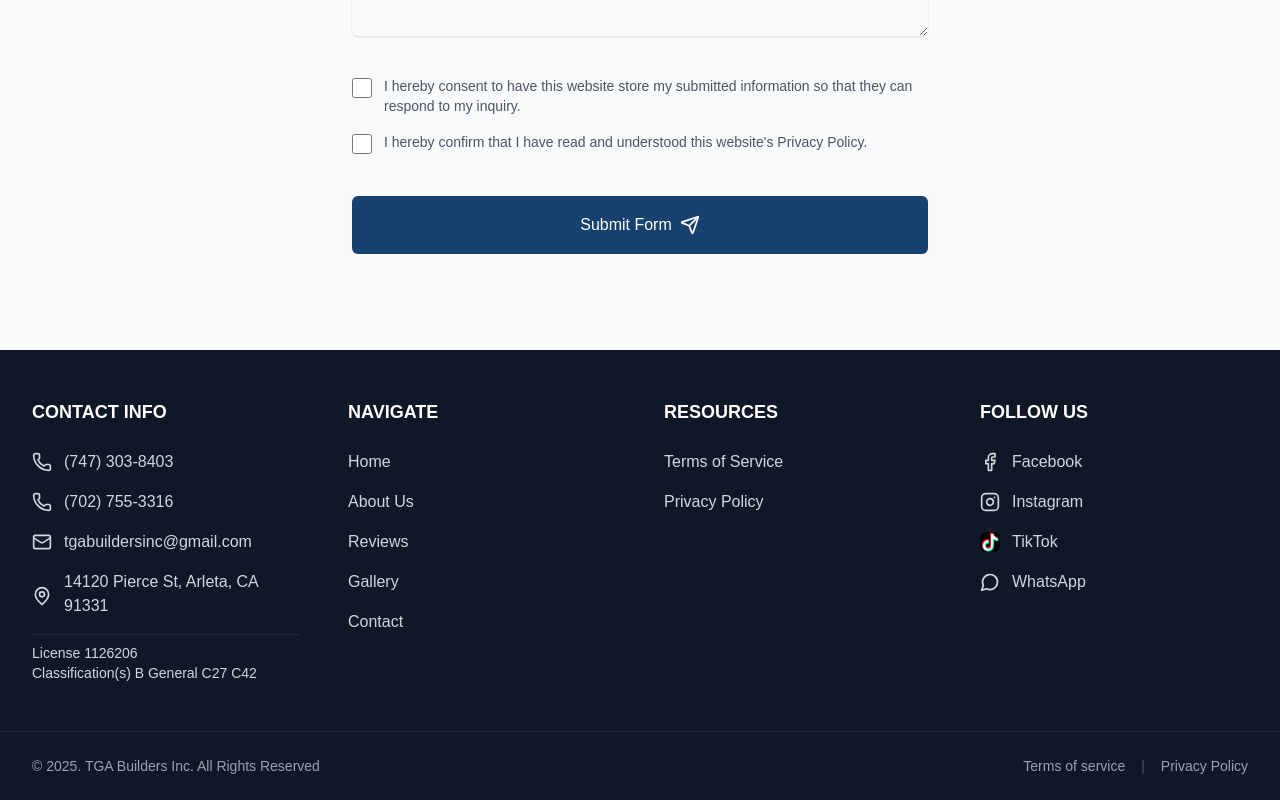
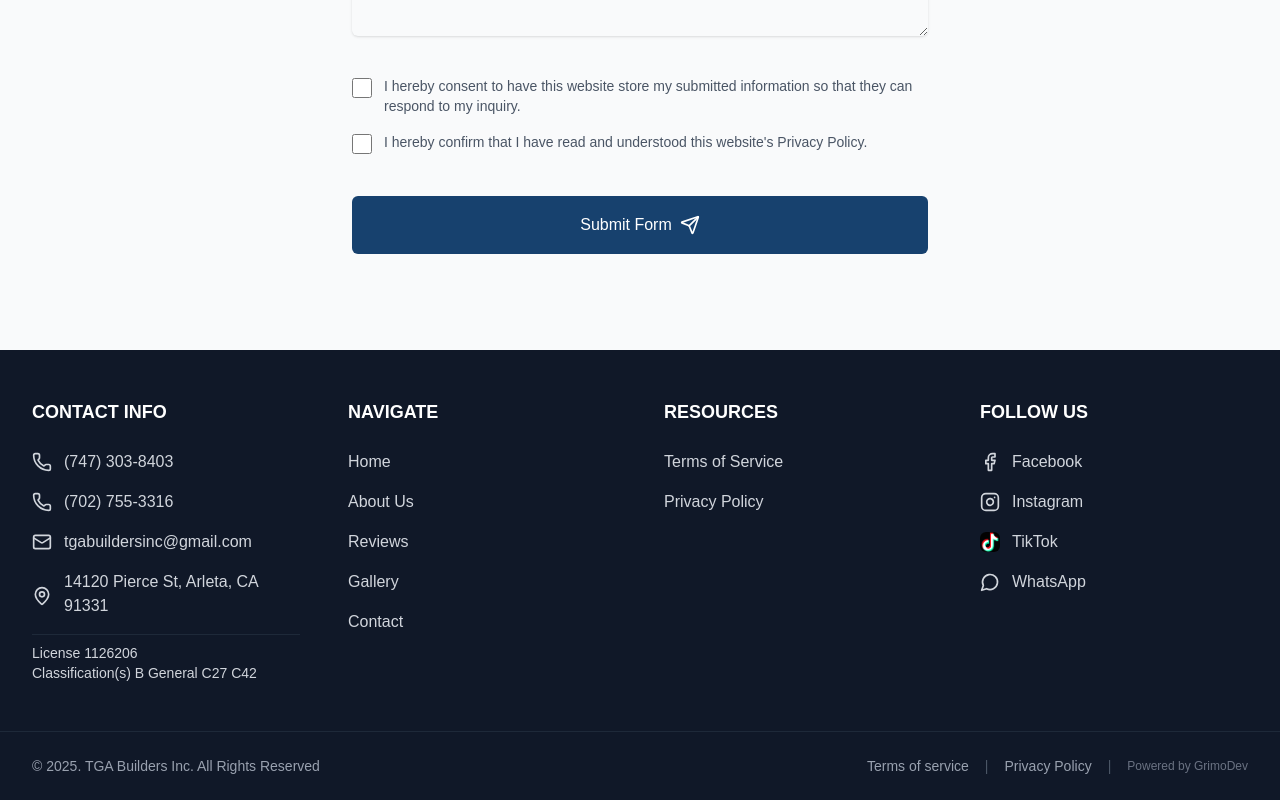
Before and after one commit to CAPITAN-GTG/tga-builders, a Next.js app in the folder webapp/: page / in a window 1280 px wide. Shown: the part 3444-4244 px from the top of the page. Built offline with nearby package versions, Linux system fonts and the light colour scheme.

Commit message:
grimo sponsor tag

```diff
--- a/webapp/components/Footer.tsx
+++ b/webapp/components/Footer.tsx
@@ -118,6 +118,10 @@
               <Link href="/pages/privacy" className="text-gray-400 hover:text-cyan-400 transition-colors duration-300">
                 Privacy Policy
               </Link>
+              <span className="text-gray-600">|</span>
+              <a href="https://grimo-dev.vercel.app" target="_blank" rel="noopener noreferrer" className="text-gray-500 hover:text-cyan-400 transition-colors duration-300 text-xs">
+                Powered by GrimoDev
+              </a>
             </div>
           </div>
         </div>
```
